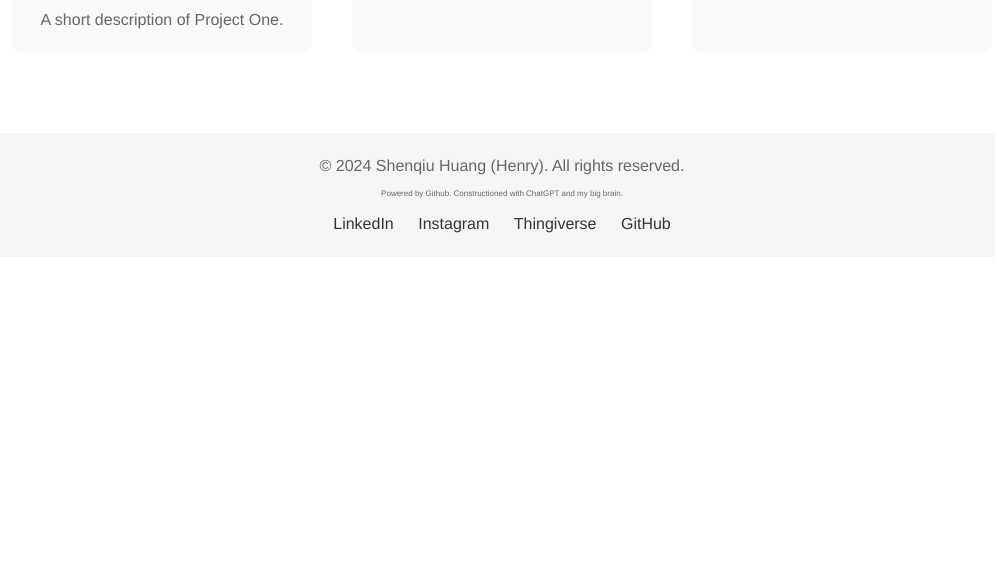
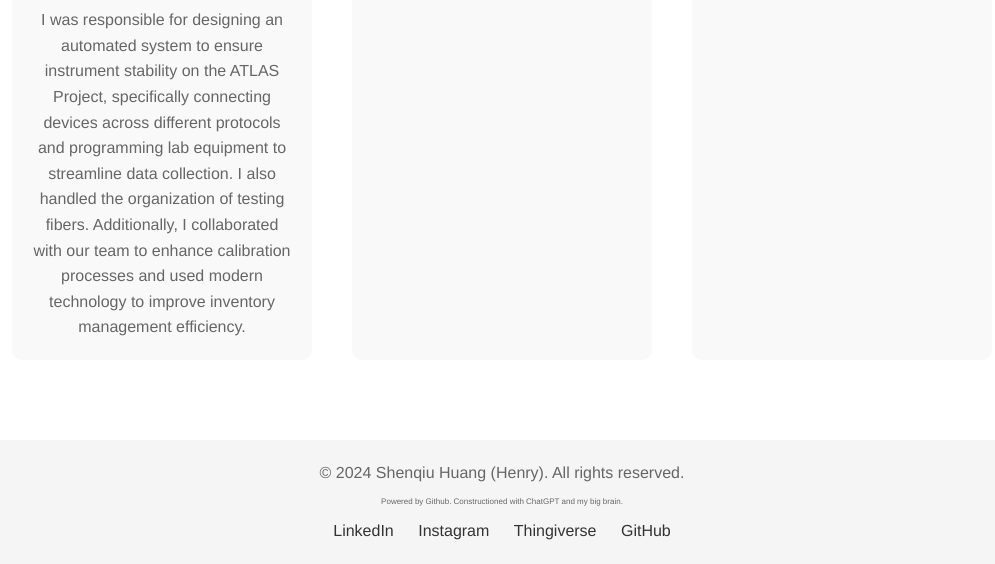
Before and after one commit to Superuser-Henry/superuser-henry.github.io, a plain HTML site: page index.html in a window 1280 px wide. Shown: the part 2411-2975 px from the top of the page, without its empty margins (138-1133 px from the left). Before the commit the page ends 2668 px from the top, so only its background shows below. Drawn offline with Linux system fonts and the light colour scheme; a web font is replaced by a local one.

Commit message:
Update for my project 1

```diff
--- a/index.html
+++ b/index.html
@@ -92,7 +92,11 @@
                 <div class="project-item">
                     <img src="https://github.com/Superuser-Henry/superuser-henry.github.io/blob/main/Projects/ATLAS.JPEG?raw=true" alt="Project 1">
                     <h3>Research Assistant - SMU Physics ATLAS</h3>
-                    <p>A short description of Project One.</p>
+                    <p>
+                        I was responsible for designing an automated system to ensure instrument stability on the ATLAS Project,
+                        specifically connecting devices across different protocols and programming lab equipment to streamline data collection.
+                        I also handled the organization of testing fibers. Additionally, I collaborated with our team to enhance calibration processes and used modern technology to improve inventory management efficiency.
+                    </p>
                 </div>
                 <div class="project-item">
                     <img src="images/project2.jpg" alt="Project 2">
```
Also changed, not shown: Projects/ATLAS.JPEG.
